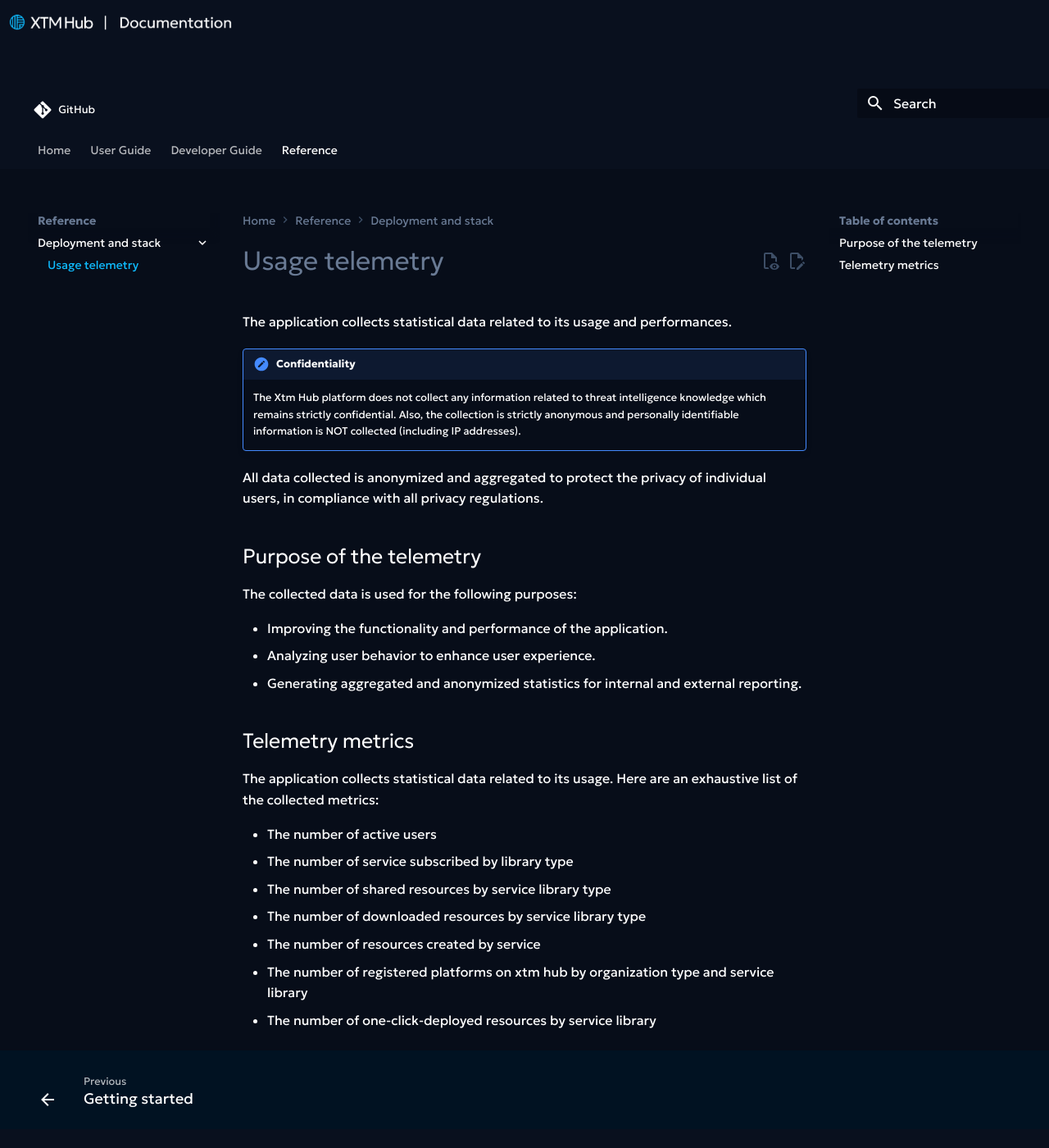
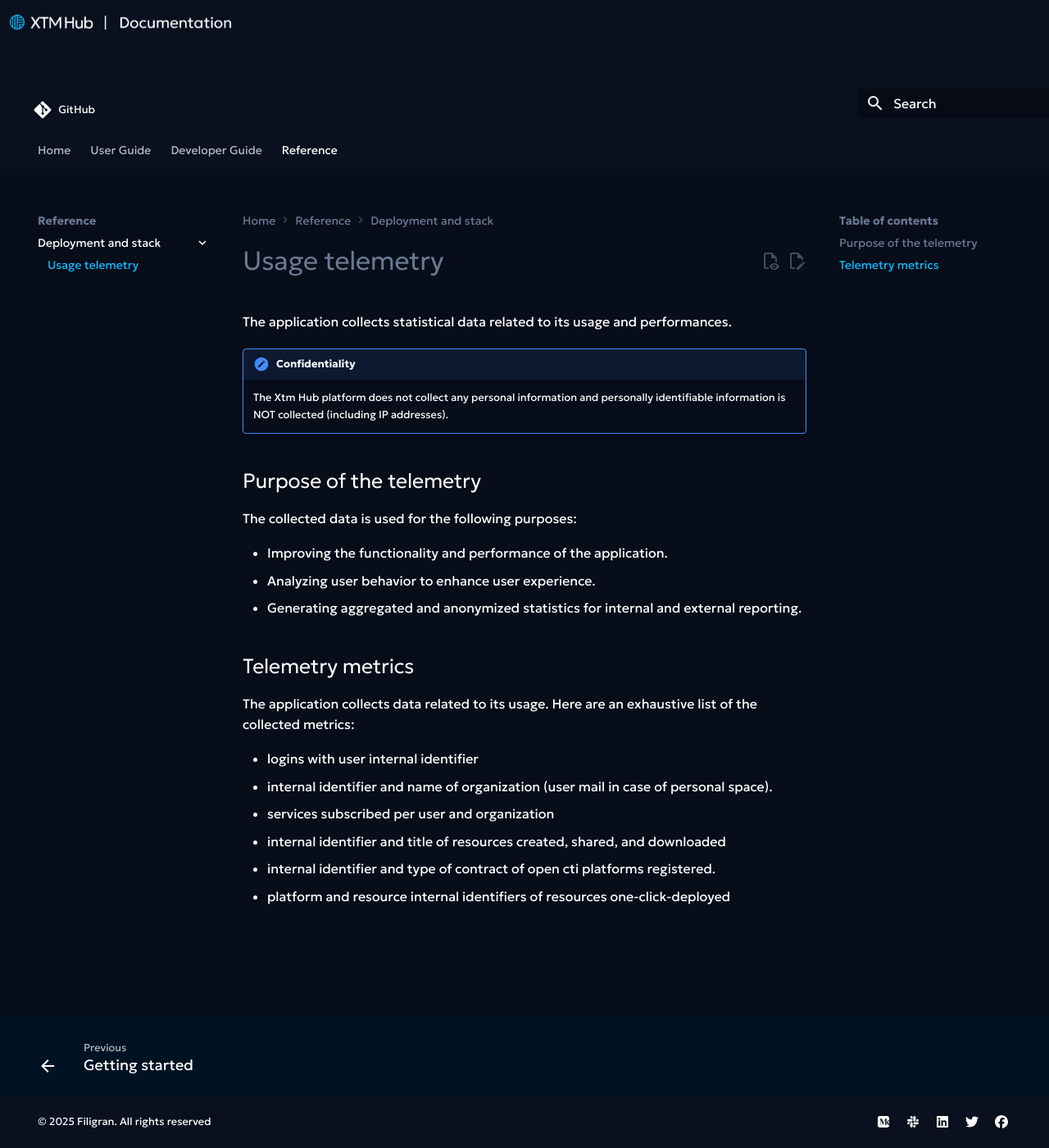
Before and after one commit to FiligranHQ/xtm-hub-docs, an MkDocs documentation site: the page built from docs/usage-telemetry.md, in a window 1280 px wide and 1400 px high. Shown: the whole window at 82% size. Built offline with MkDocs 1.6.1 and Material for MkDocs 9.7.7, drawn with Linux system fonts in a browser that asks for light colours; comment, search, counter and statistics services are not loaded; the version menu is left out.

Commit message:
[doc] - factual telemetry doc #634

```diff
--- a/docs/usage-telemetry.md
+++ b/docs/usage-telemetry.md
@@ -5,9 +5,8 @@
 
 !!! note "Confidentiality"
 
-    The Xtm Hub platform does not collect any information related to threat intelligence knowledge which remains strictly confidential. Also, the collection is strictly anonymous and personally identifiable information is NOT collected (including IP addresses).
+    The Xtm Hub platform does not collect any personal information and personally identifiable information is NOT collected (including IP addresses).
 
-All data collected is anonymized and aggregated to protect the privacy of individual users, in compliance with all privacy regulations.
 
 
 ## Purpose of the telemetry
@@ -20,12 +19,11 @@
 
 ## Telemetry metrics
 
-The application collects statistical data related to its usage. Here are an exhaustive list of the collected metrics:
+The application collects data related to its usage. Here are an exhaustive list of the collected metrics:
 
-- The number of active users
-- The number of service subscribed by library type
-- The number of shared resources by service library type
-- The number of downloaded resources by service library type
-- The number of resources created by service
-- The number of registered platforms on xtm hub by organization type and service library
-- The number of one-click-deployed resources by service library
+- logins with user internal identifier
+- internal identifier and name of organization (user mail in case of personal space).
+- services subscribed per user and organization
+- internal identifier and title of resources created, shared, and downloaded
+- internal identifier and type of contract of open cti platforms registered.
+- platform and resource internal identifiers of resources one-click-deployed
```
